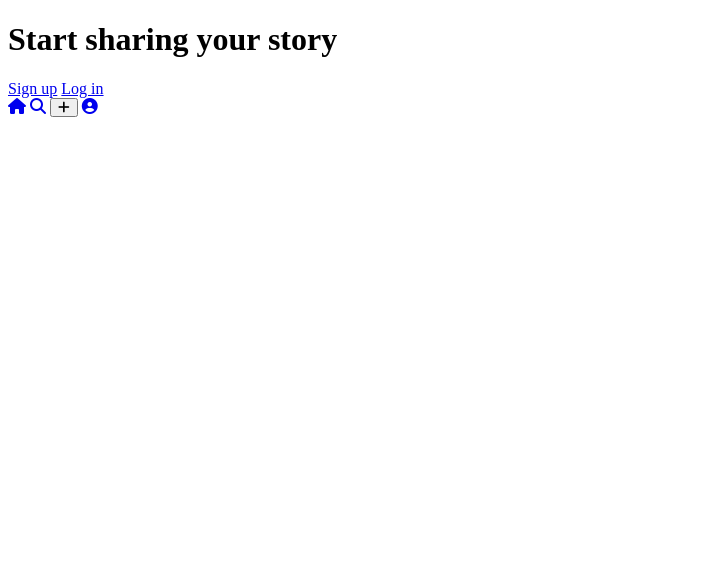
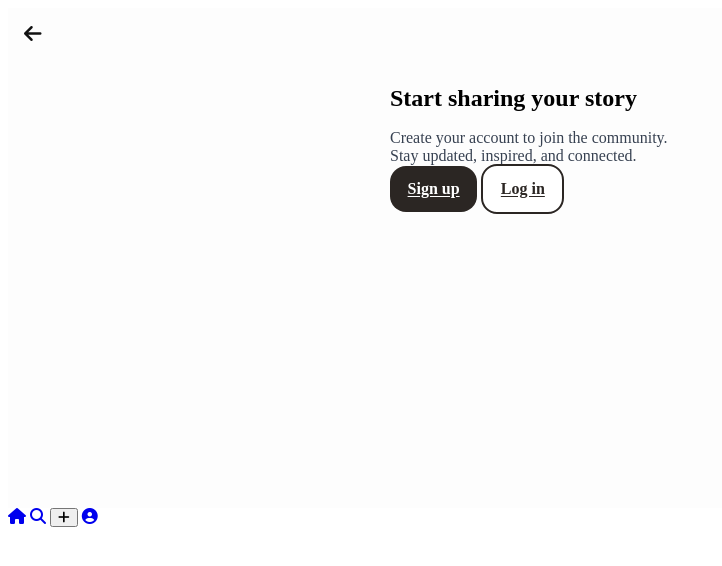
Before and after one commit to emmelinlarina/JavaScript-2, a plain HTML site: page auth.html in a window 1280 px wide. Shown: the whole page, without its empty margins (0-722 px from the left). Drawn offline with Linux system fonts and the light colour scheme.

Commit message:
Enhance authentication landing page with improved structure and styling; add account actions and status elements

```diff
--- a/auth.html
+++ b/auth.html
@@ -13,6 +13,7 @@
     <link rel="stylesheet" href="css/components.css">
     <link rel="stylesheet" href="css/navigation.css">
     <link rel="stylesheet" href="css/pages/auth.css">
+    <link rel="stylesheet" href="css/pages/account.css">
 
     <script src="https://kit.fontawesome.com/e0e8f3b90b.js" crossorigin="anonymous"></script>
 
@@ -25,10 +26,22 @@
 
     </header>
 
-    <main class="container">
-        <h1>Start sharing your story</h1>
-        <a class="btn" href="register.html">Sign up</a>
-        <a class="btn" href="login.html">Log in</a>
+    <main class="account">
+        <a href="auth.html" class="account-back" aria-label="Back"><i class="fa-solid fa-arrow-left"></i></a>
+
+        <section class="account-panel">
+            <h1 class="account-title">Start sharing your story</h1>
+            <p class="account-lead">
+                Create your account to join the community. <br>
+                Stay updated, inspired, and connected.
+            </p>
+
+            <div class="account-actions"></div>
+            <a class="btn" href="register.html">Sign up</a>
+            <a class="btn btn-light" href="login.html">Log in</a>
+
+            <div id="status" class="account-status" role="status" aria-live="polite"></div>
+        </section>
     </main>
 
     <footer></footer>
--- a/css/pages/account.css
+++ b/css/pages/account.css
@@ -32,6 +32,12 @@
     display: grid;
 }
 
+.account-lead { color: #374151; margin: .25rem 0 1rem;}
+
+.account-actions {
+    display: flex; gap: .75rem; flex-wrap: wrap;
+}
+
 .field {
     display: grid;
     gap: .375rem;
@@ -61,6 +67,12 @@
     color: #fff;
     font-weight: 800;
     transition: transform .05s ease, box-shadow .15s ease, background .15s ease;
+}
+
+.btn.btn-light {
+    background-color: #fff;
+    color: #2b2623;
+    border: 2px solid #2b2623;
 }
 
 .btn:active {
--- a/script/pages/landing.js
+++ b/script/pages/landing.js
@@ -0,0 +1,6 @@
+import { load } from "../utils/storage.js";
+
+const user = load();
+if (user?.accessToken) {
+    location.href = "index.html";
+}
```
